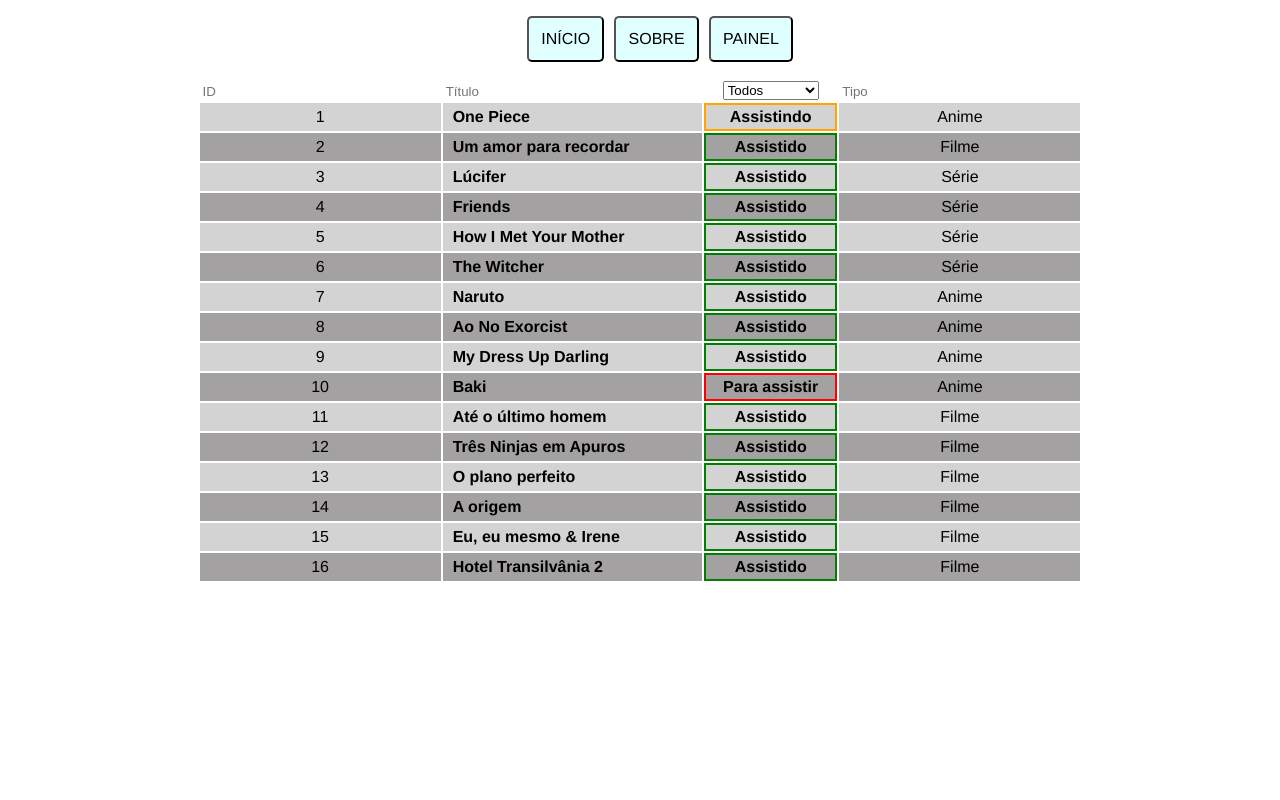
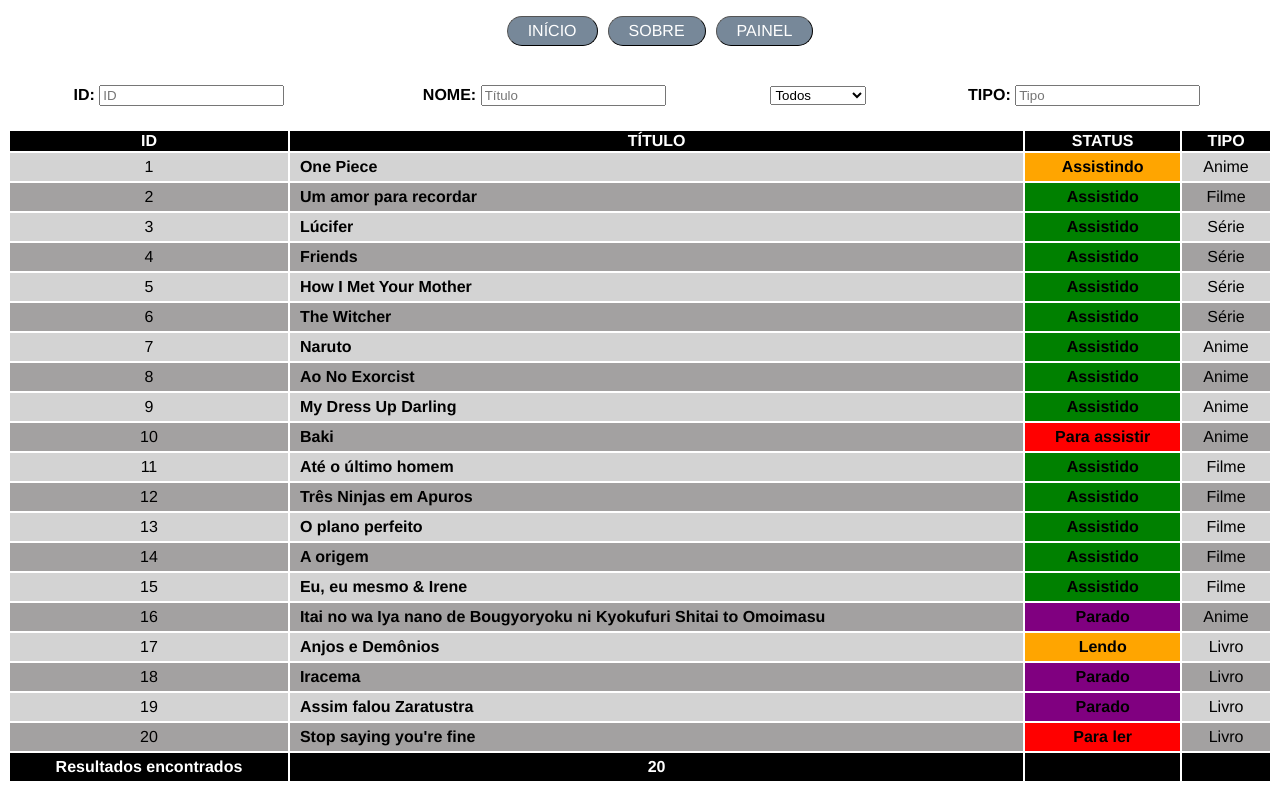
Before and after one commit to xpulquerio/Projeto_CheckList, a React (Create React App) app in the folder checklist/: page / in a window 1280 px wide. Built offline with nearby package versions, Linux system fonts and the light colour scheme.

Commit message:
Atualizado alguns CSS

```diff
--- a/checklist/src/App.css
+++ b/checklist/src/App.css
@@ -1,8 +1,5 @@
 .App {
+  justify-content: center;
+  align-items: center;
   text-align: center;
-
 }
-
-.App-link {
-  color: #61dafb;
-}
--- a/checklist/src/components/Menu.module.css
+++ b/checklist/src/components/Menu.module.css
@@ -1,18 +1,14 @@
-.App_Menu_ul{
+ul {
     overflow: hidden;
 }
 
-.App_Menu_li{
-    background-color: lightcyan;
+li {
+    background-color: lightslategray;
     display: inline-block;
-    padding: 1%;
+    padding: 5px 20px 5px 20px;
     margin-left: 5px;
     margin-right: 5px;
-    border: 2px black outset;
-    border-radius: 5px;
-
+    border: 1px black outset;
+    border-radius: 20px;
+    color: #fff;
 }
-
-.App_Menu_li_on {
-    border: 2px black inset;
-}
--- a/checklist/src/components/Table.js
+++ b/checklist/src/components/Table.js
@@ -4,14 +4,22 @@
 const Table = ({ files }) => {
     const [id, setId] = useState("");;
     const [name, setName] = useState("");
-    const [status, setStatus] = useState("");
+    const [status, setStatus] = useState('');
     const [type, setType] = useState("");
+    const situation = [
+        { id: 1, value: '', name: 'Todos' },
+        { id: 2, value: 'Assistido', name: 'Assistido' },
+        { id: 3, value: 'Lendo', name: 'Lendo' },
+        { id: 4, value: 'Lido', name: 'Lido' },
+        { id: 5, value: 'Para assistir', name: 'Para assistir' },
+        { id: 6, value: 'Para ler', name: 'Para ler' },
+        { id: 7, value: 'Parado', name: 'Parado' }]
 
     const chooseStyleStatus = (x) => {
         var status = styles.App_Table_td_3;
-        if (x === "Assistido") {
+        if (x === "Assistido" || x === "Lido") {
             status = styles.App_Table_td_1;
-        } else if (x === "Assistindo") {
+        } else if (x === "Assistindo" || x === "Lendo") {
             status = styles.App_Table_td_2;
         } else if (x === "Parado") {
             status = styles.App_Table_td_4;
@@ -55,63 +63,82 @@
 
     return (
         <div>
-
-            <table className={styles.App_Table_table}>
+            <div className={styles.searchContainer}>
+                <table>
                     <thead>
                         <tr>
-                        <th className={styles.App_Table_th}>
+                            <th>
                                 <form>
                                     <div>
                                         <label>
-                                        <span></span>
-                                        <input className={styles.App_Form_Search} type="text" name="ID" placeholder="ID" onChange={handleId} value={id} />
+                                            <span>ID: </span>
+                                            <input type="text" name="ID" placeholder="ID" onChange={handleId} value={id} />
                                         </label>
                                     </div>
                                 </form>
                             </th>
-                        <th className={styles.App_Table_th}>
+                            <th>
                                 <form>
                                     <div>
                                         <label>
-                                        <span></span>
-                                        <input className={styles.App_Form_Search} type="text" name="Título" placeholder="Título" onChange={handleName} value={name} />
+                                            <span>NOME: </span>
+                                            <input type="text" name="Título" placeholder="Título" onChange={handleName} value={name} />
                                         </label>
                                     </div>
                                 </form>
                             </th>
-                        <th className={styles.App_Table_th}>
+                            <th>
                                 <form>
                                     <div>
                                         <label>
                                             <select name="Status" onChange={handleStatus} value={status}>
-                                            <option value="">Todos</option>
-                                            <option value="Assistido">Assistido</option>
-                                            <option value="Assistindo">Assistindo</option>
-                                            <option value="Para assistir">Para assistir</option>
+                                                {situation.map((option) => (
+                                                    <option key={option.id} value={option.value}>{option.name}</option>
+                                                ))
+                                                }
                                             </select>
                                         </label>
                                     </div>
                                 </form>
                             </th>
-                        <th className={styles.App_Table_th}>
+                            <th >
                                 <form>
                                     <div>
                                         <label>
-                                        <span></span>
-                                        <input className={styles.App_Form_Search} type="text" name="Tipo" placeholder="Tipo" onChange={handleType} value={type} />
+                                            <span>TIPO: </span>
+                                            <input type="text" name="Tipo" placeholder="Tipo" onChange={handleType} value={type} />
                                         </label>
                                     </div>
                                 </form>
                             </th>
                         </tr>
                     </thead>
+                </table>
+            </div>
+
+            <div>
+                <table>
+                    <thead className={styles.App_Table_HeadAndFoot}>
+                        <tr>
+                            <th>ID</th>
+                            <th>TÍTULO</th>
+                            <th>STATUS</th>
+                            <th>TIPO</th>
+                        </tr>
+                    </thead>
                     <tbody>
                         {listItens()}
                     </tbody>
-                <tfoot>
-
+                    <tfoot className={styles.App_Table_HeadAndFoot}>
+                        <tr>
+                            <td>Resultados encontrados</td>
+                            <td>{listItens().length}</td>
+                            <td></td>
+                            <td></td>
+                        </tr>
                     </tfoot>
                 </table>
+            </div>
         </div>
 
     )
--- a/checklist/src/components/Table.module.css
+++ b/checklist/src/components/Table.module.css
@@ -1,15 +1,14 @@
-.App_Table_table {
+table {
   margin: auto;
-  width: 70%;
+  width: 100%;
+
 }
 
-.App_Table_tr {
-  padding-top: 5px;
-  padding-bottom: 5px;
-  padding-left: 10px;
-  padding-right: 10px;
+.App_Table_HeadAndFoot {
+  font-weight: bold;
+  color: #fff;
+  background-color: black;
 }
-
 
 .App_Table_tr:nth-child(odd) {
   background-color: lightgray;
@@ -19,7 +18,7 @@
   background-color: rgb(163, 161, 161);
 }
 
-.App_Table_td {
+td {
   padding-top: 5px;
   padding-bottom: 5px;
   padding-left: 10px;
@@ -28,31 +27,25 @@
 
 .App_Table_td_1 {
   font-weight: bold;
-  border: 2px green solid;
+  background-color: green;
 }
 
 .App_Table_td_3 {
   font-weight: bold;
-  border: 2px red solid;
+  background-color: red;
 }
 
 .App_Table_td_2 {
   font-weight: bold;
-  border: 2px orange solid;
+  background-color: orange;
 }
 
 .App_Table_td_4 {
   font-weight: bold;
-  border: 2px purple solid;
+  background-color: purple;
 }
 
-input {
-  border: hidden;
-  width: 100%;
+.searchContainer  {
+  padding: 20px 0px 20px 0px;
+
 }
-
-input:focus {
-  box-shadow: 0 0 0 0;
-  outline: 0;
-  background-color: lightgray;
-}
--- a/checklist/src/data/files.js
+++ b/checklist/src/data/files.js
@@ -14,6 +14,10 @@
     { id: 13, name: "O plano perfeito", type: "Filme", status: "Assistido" },
     { id: 14, name: "A origem", type: "Filme", status: "Assistido" },
     { id: 15, name: "Eu, eu mesmo & Irene", type: "Filme", status: "Assistido" },
-    { id: 16, name: "Hotel Transilvânia 2", type: "Filme", status: "Assistido" }
+    { id: 16, name: "Itai no wa Iya nano de Bougyoryoku ni Kyokufuri Shitai to Omoimasu", type: "Anime", status: "Parado" },
+    { id: 17, name: "Anjos e Demônios", type: "Livro", status: "Lendo" },
+    { id: 18, name: "Iracema", type: "Livro", status: "Parado" },
+    { id: 19, name: "Assim falou Zaratustra", type: "Livro", status: "Parado" },
+    { id: 20, name: "Stop saying you're fine", type: "Livro", status: "Para ler" }
 ]
 ;
```
Lines whose indentation alone changed are shown as unchanged.
